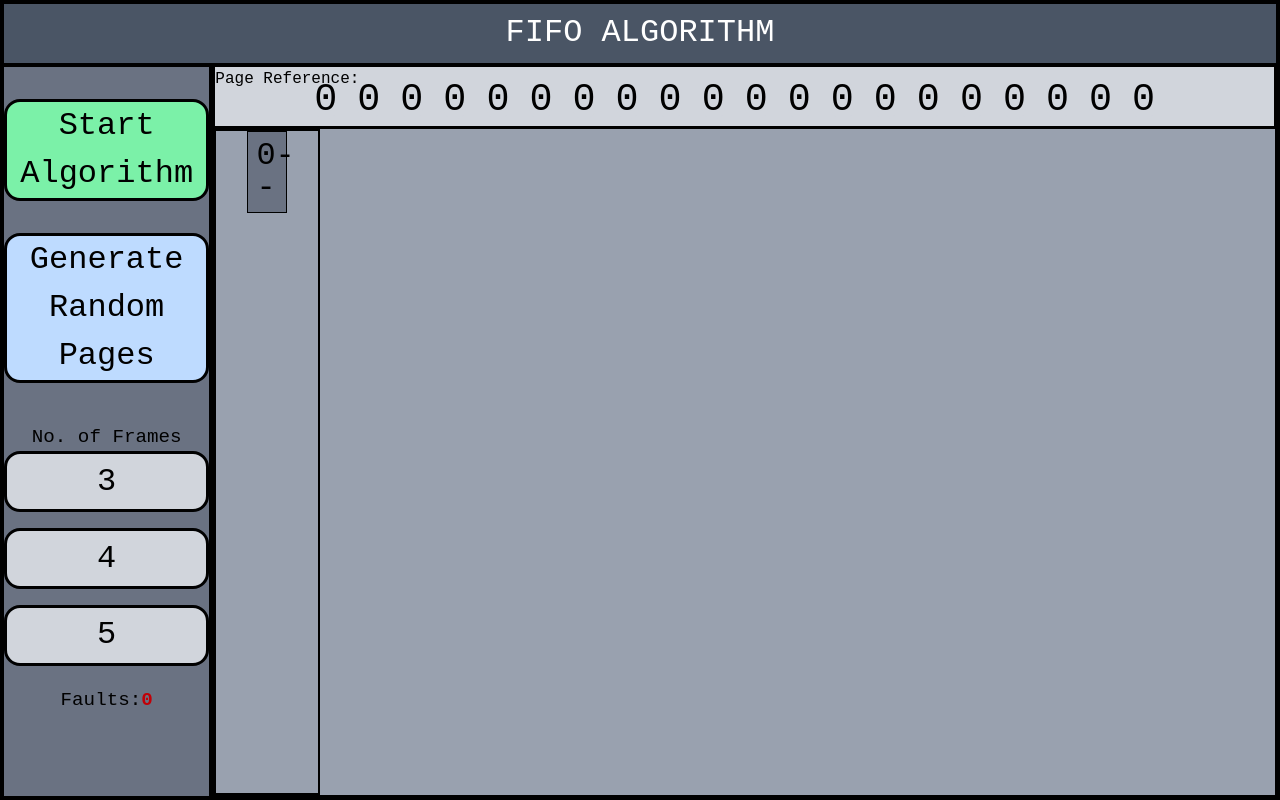
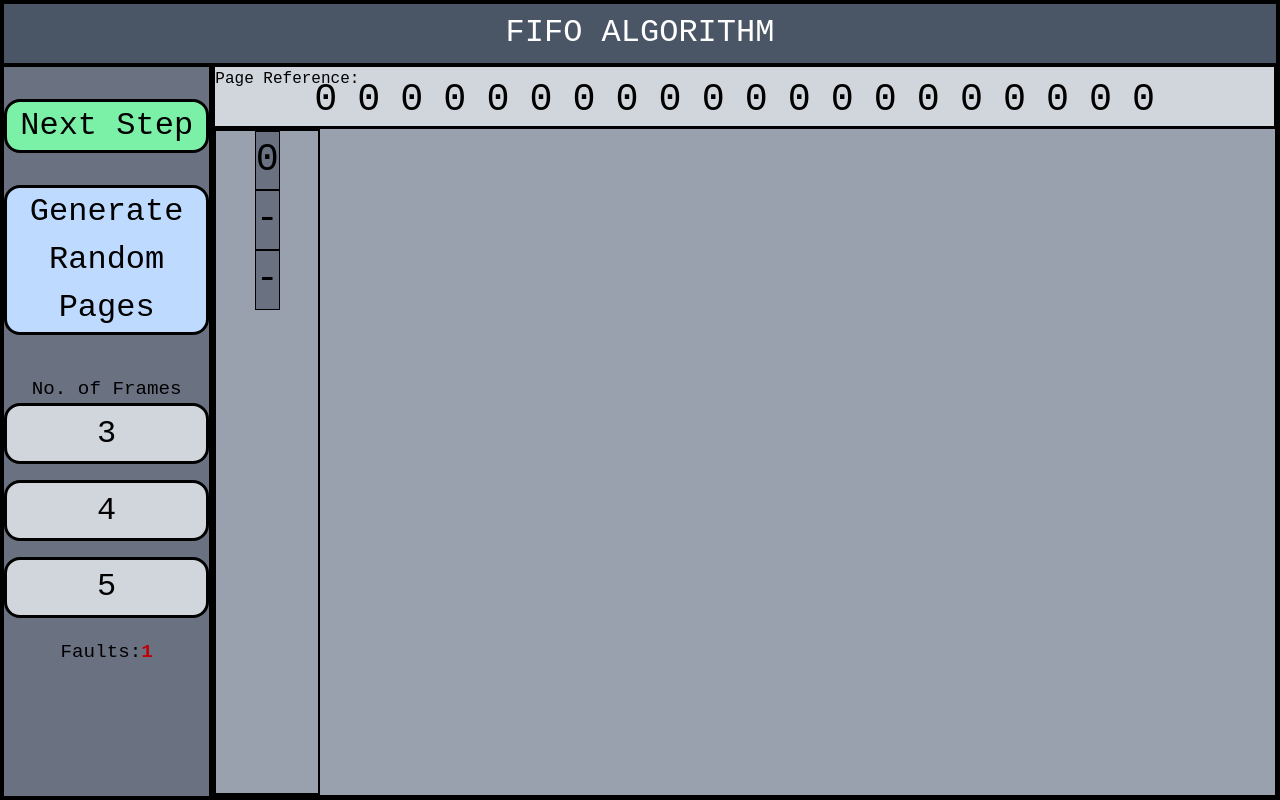
Before and after one commit to pooperdoop/OSCaseStudy, a React (Vite) app in the folder my-app/: page / in a window 1280 px wide. Both pictures are taken after a click on the button "Start Algorithm". Built offline with nearby package versions, Linux system fonts and the light colour scheme.

Commit message:
algorithm done

```diff
--- a/my-app/src/App.jsx
+++ b/my-app/src/App.jsx
@@ -75,13 +75,13 @@ function App() {
 
 
   function handleAlgoRun(){
-    // if(nextText == "Start Algorithm"){
-    //   setNextText("Next Step");
-    //   document.getElementById('randomizeButton').disabled = true;
-    //   const frameCount = document.querySelectorAll("#frameButtons");
-    //   for(var i = 0; i < frameCount.length; i++)
-    //     frameCount[i].disabled = true;
-    // }
+    if(nextText == "Start Algorithm"){
+      setNextText("Next Step");
+      document.getElementById('randomizeButton').disabled = true;
+      const frameCount = document.querySelectorAll("#frameButtons");
+      for(var i = 0; i < frameCount.length; i++)
+        frameCount[i].disabled = true;
+    }
 
     let frameArrayCopyIndex;
     let framesArrayCopyFull = [...displayFrames];
@@ -92,26 +92,31 @@ function App() {
       frameArrayCopyIndex = [...displayFrames[pageIndex-1]];
       console.log(displayFrames[pageIndex-1] +"  "+"The past")
     }
-    frameArrayCopyIndex[frameIndex] = pages[pageIndex];
+
+    if (!frameArrayCopyIndex.includes(pages[pageIndex])) {
+      frameArrayCopyIndex[frameIndex] = pages[pageIndex];
+
+      if(frameIndex == frames.length-1){
+        setFrameIndex(0);
+      } else{
+        setFrameIndex(frameIndex+ 1);
+      }
+
+      setFaults(faults+1);
+    }
     framesArrayCopyFull[pageIndex] = frameArrayCopyIndex;
 
+    // console.log(frameArrayCopyIndex+ "  frameArrayCopyIndex")
+    // console.log(framesArrayCopyFull);
 
-    console.log(frameArrayCopyIndex+ "  frameArrayCopyIndex")
-    console.log(framesArrayCopyFull);
 
-    if(frameIndex == frames.length-1){
-      setFrameIndex(0);
-    } else{
-      setFrameIndex(frameIndex+ 1);
-    }
     if(pageIndex == 20){
       setPageIndex(0);
     }else{
       setPageIndex(pageIndex+ 1);
     }
-
+         setDisplayFrames(framesArrayCopyFull);
     console.log(pageIndex+"pageIndex    "+ frameIndex+"FrameIndex    D"+ frameNumber)
-    setDisplayFrames(framesArrayCopyFull);
   }
 
   return (
@@ -148,13 +153,14 @@ function App() {
 
       </div>
       <div className='h-11/12 md:w-10/12 absolute bottom-0 right-0 w-7/12 border'>
-      <div className='h-full bg-gray-400 border-4 border-t-0 border-l-0 w-full justify-center grid grid-cols-5 md:grid-cols-10 overflow-scroll scrollBar items relative'>
+      <div className='h-full bg-gray-400 border-4 border-t-0 border-l-0 w-full justify-center grid grid-cols-5 md:grid-cols-10 overflow-scroll scrollBar items '>
 
       {displayFrames.map((displayFrame,i)=>
                 <div className='border-2' id='frameBlock' key={i}>
-                  <div className='md:w-10 w-7 ml-auto mr-auto mb-auto mt-auto bg-gray-500 h-fit p-2 border text-7xl frameText'>
-                  {displayFrame}
-                  </div>
+                 {displayFrame.map((inner,innerIndex)=>
+                  <div className='ml-auto mr-auto border w-fit pageReference bg-gray-500 text-black' key={innerIndex}>
+                    {inner}
+                  </div>)}
                 </div>)}
 
 
```
